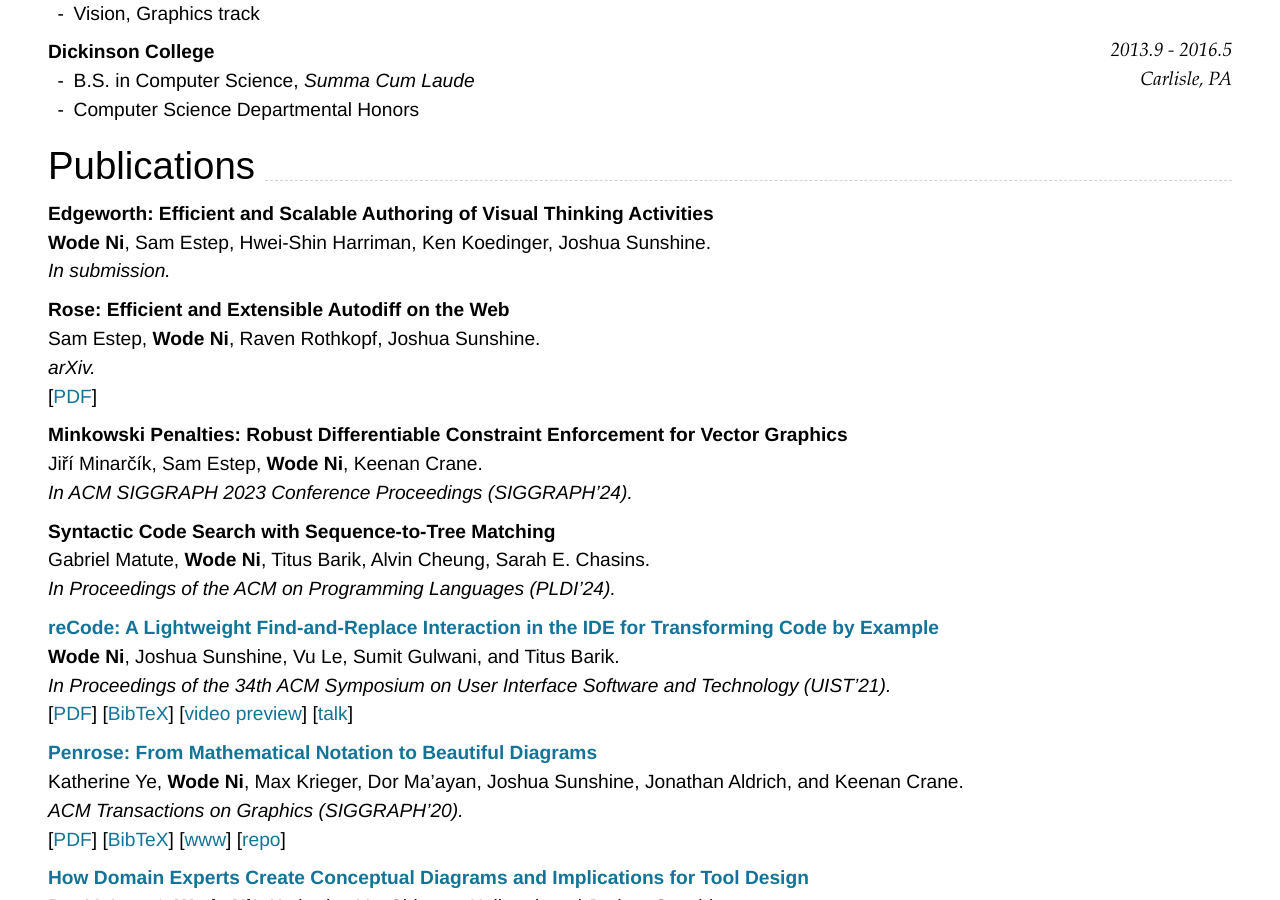
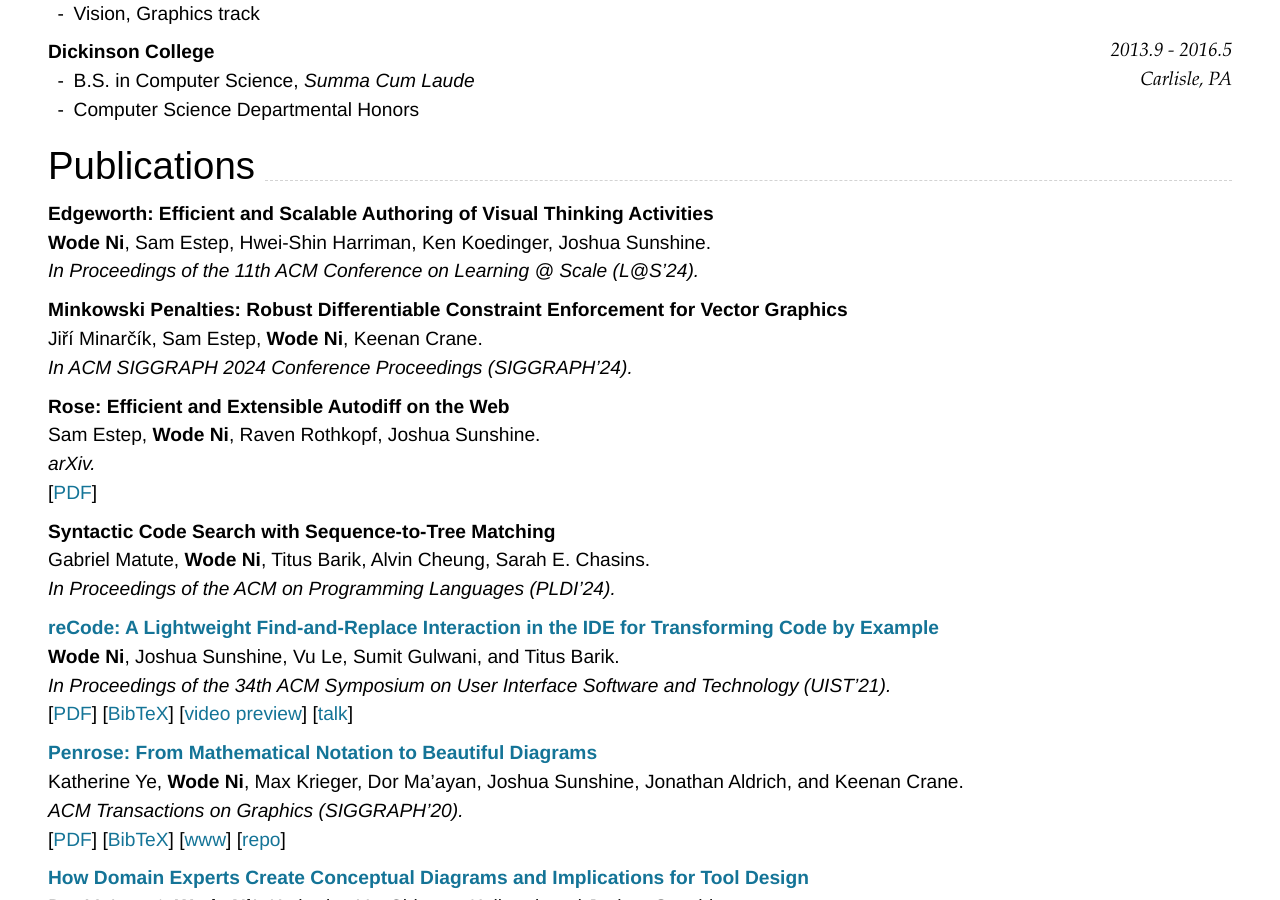
Before and after one commit to wodeni/nimo-markdown-cv, a Jekyll site: the page built from index.md, in a window 1280 px wide and 900 px high, scrolled down 473 px. Built offline with Jekyll 4.4.1, drawn with Linux system fonts in a browser that asks for light colours; nearby versions of some CDN libraries.

Commit message:
chore: update learning at scale paper

```diff
--- a/index.md
+++ b/index.md
@@ -55,16 +55,16 @@
 
 ### **Edgeworth: Efficient and Scalable Authoring of Visual Thinking Activities**
 **Wode Ni**, Sam Estep, Hwei-Shin Harriman, Ken Koedinger, Joshua Sunshine. <br>
-_In submission._
+_In Proceedings of the 11th ACM Conference on Learning @ Scale (L@S'24)._
+
+### **Minkowski Penalties: Robust Differentiable Constraint Enforcement for Vector Graphics**
+Jiří Minarčík, Sam Estep, **Wode Ni**, Keenan Crane. <br>
+_In ACM SIGGRAPH 2024 Conference Proceedings (SIGGRAPH'24)._ <br>
 
 ### **Rose: Efficient and Extensible Autodiff on the Web**
 Sam Estep, **Wode Ni**, Raven Rothkopf, Joshua Sunshine. <br>
 _arXiv._ <br>
 [[PDF](https://arxiv.org/pdf/2402.17743.pdf)]
-
-### **Minkowski Penalties: Robust Differentiable Constraint Enforcement for Vector Graphics**
-Jiří Minarčík, Sam Estep, **Wode Ni**, Keenan Crane. <br>
-_In ACM SIGGRAPH 2023 Conference Proceedings (SIGGRAPH'24)._ <br>
 
 ### **Syntactic Code Search with Sequence-to-Tree Matching**
 Gabriel Matute, **Wode Ni**, Titus Barik, Alvin Cheung, Sarah E. Chasins.<br>
```
